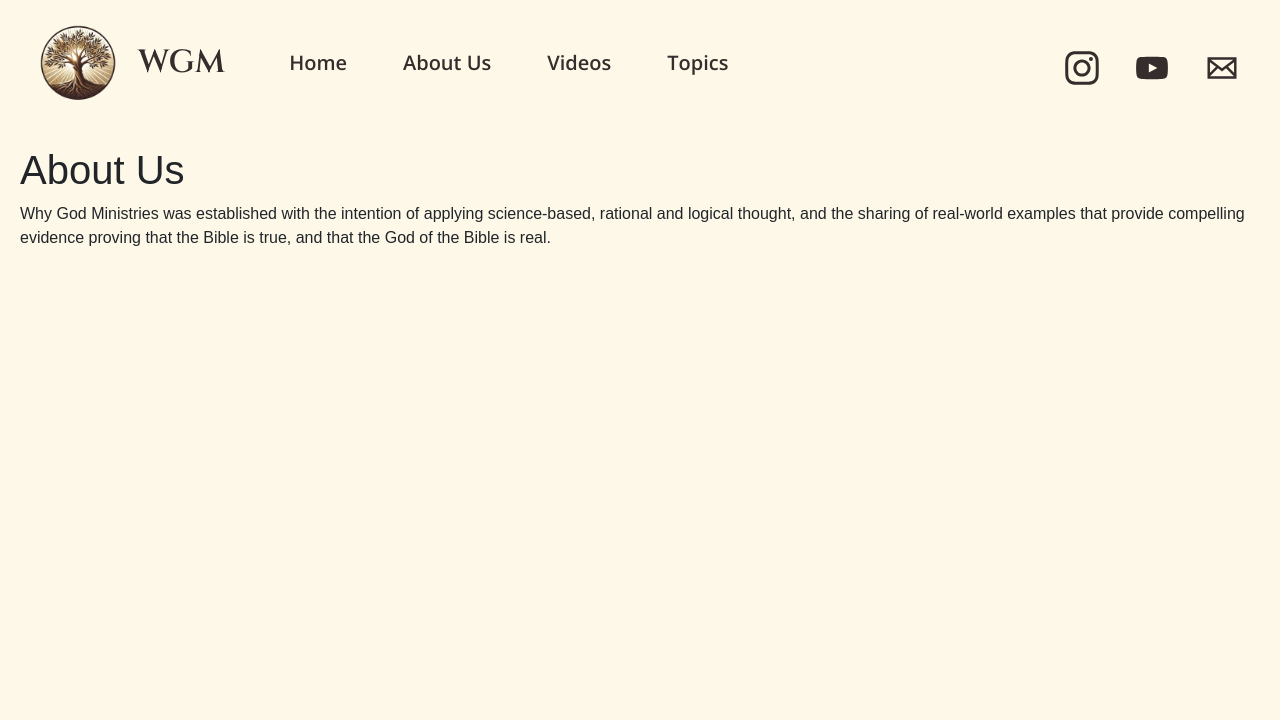
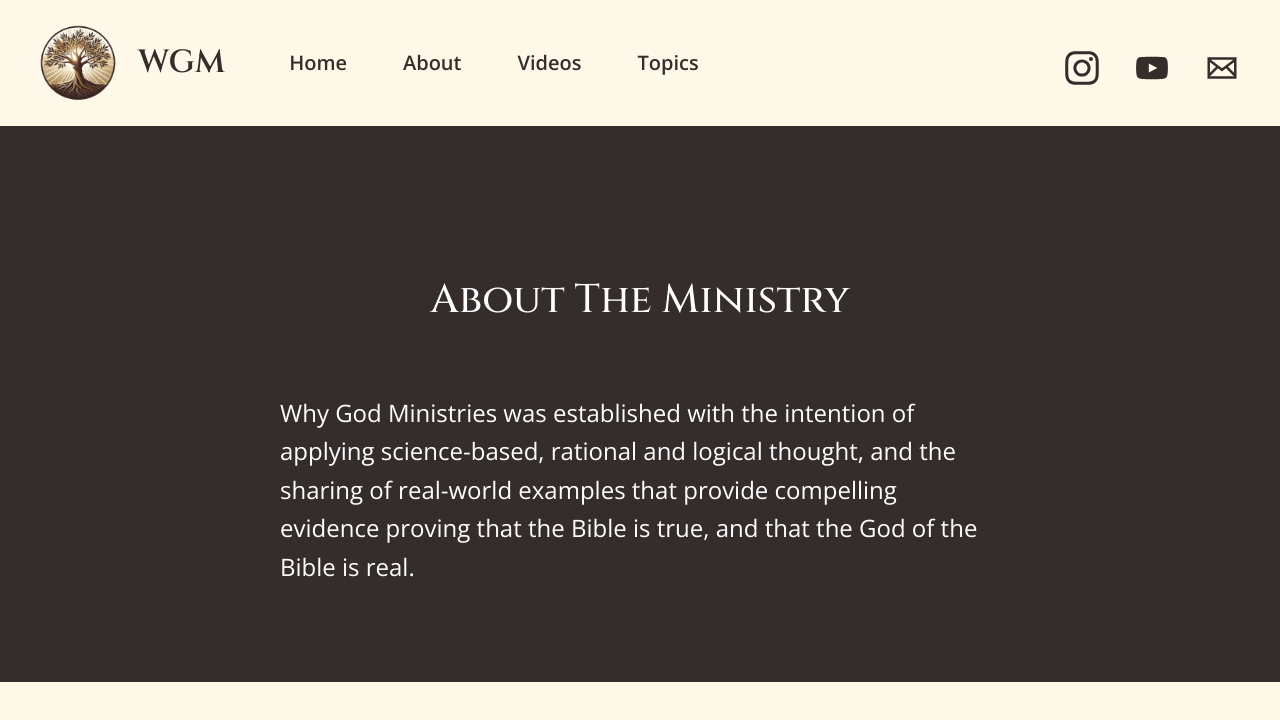
Before and after one commit to WhyGodMinistries/WGM-UI, a React (Create React App) app: page /about in a window 1280 px wide. Shown: the top 720 px of the page. Built offline with nearby package versions, Linux system fonts and the light colour scheme.

Commit message:
adjustments to the about us page, added a page for topics

```diff
--- a/src/App.js
+++ b/src/App.js
@@ -4,6 +4,7 @@ import { BrowserRouter as Router, Routes, Route } from 'react-router-dom';
 import NavbarComponent from './components/NavbarComponent';
 import YouTubeFeed from './components/Videos';
 import AboutUs from './components/AboutUs';
+import Topics from './components/Topics';
 import logo from './media/logo.PNG';
 import './styles/App.css';
 
@@ -27,6 +28,7 @@ function App() {
         <Route path="/" element={<HomePage />} />
         <Route path="/about" element={<AboutUs />} />
         <Route path="/videos" element={<YouTubeFeed />} />
+        <Route path="/topics" element={<Topics />} />
       </Routes>
     </Router>
   );
--- a/src/components/AboutUs.jsx
+++ b/src/components/AboutUs.jsx
@@ -1,11 +1,12 @@
 // AboutUs.js
 import React from 'react';
+import './../styles/AboutUs.css';
 
 const AboutUs = () => {
   return (
-    <div style={{ padding: '20px', fontFamily: 'Arial, sans-serif' }}>
-      <h1>About Us</h1>
-      <p>
+    <div id='aboutUsContainer'>
+      <h1 id='title'>About The Ministry</h1>
+      <p id='aboutText'>
         Why God Ministries was established with the intention of applying science-based,
         rational and logical thought, and the sharing of real-world examples that provide
         compelling evidence proving that the Bible is true, and that the God of the Bible is real.
--- a/src/components/NavbarComponent.jsx
+++ b/src/components/NavbarComponent.jsx
@@ -18,9 +18,9 @@ function NavbarComponent() {
         <Navbar.Collapse id="responsive-navbar-nav">
           <Nav className="me-auto">
             <Nav.Link as={Link} to="/" className='navbarLink'>Home</Nav.Link>
-            <Nav.Link as={Link} to="/about" className='navbarLink'>About Us</Nav.Link>
+            <Nav.Link as={Link} to="/about" className='navbarLink'>About</Nav.Link>
             <Nav.Link as={Link} to="/videos" className='navbarLink'>Videos</Nav.Link>
-            <Nav.Link as={Link} to="/videos" className='navbarLink'>Topics</Nav.Link>
+            <Nav.Link as={Link} to="/topics" className='navbarLink'>Topics</Nav.Link>
           </Nav>
           <div className="iconWrapper">
             <a href="https://www.instagram.com/whygodministries/" target="_blank" rel="noopener noreferrer" className="iconStyle">
--- /dev/null
+++ b/src/components/Topics.jsx
@@ -0,0 +1,11 @@
+import React from 'react';
+
+const Topics = () => {
+  return (
+    <div>
+      <h1 style={{ textAlign: 'center', paddingTop: '30px'}}>Coming soon</h1>
+    </div>
+  );
+};
+
+export default Topics;
--- /dev/null
+++ b/src/styles/AboutUs.css
@@ -0,0 +1,15 @@
+#aboutUsContainer {
+    background-color: #342d2c;
+    padding: 80px;
+    color: white;
+}
+
+#title {
+    text-align: center;
+}
+
+#aboutText {
+    padding: 0 200px;
+    font-size: 24px;
+    line-height: 1.6em;
+}
--- a/src/styles/App.css
+++ b/src/styles/App.css
@@ -7,13 +7,13 @@ body{
 }
 
 .App-logo {
-  height: 40vmin;
+  height: 30vmin;
   pointer-events: none;
 }
 
 .App-header {
   background-color: #342d2c;
-  min-height: 60vh;
+  min-height: 50vh;
   display: flex;
   flex-direction: column;
   align-items: center;
```
Also changed, not shown: 1 other file (tests, documents, lock files or other folders).
